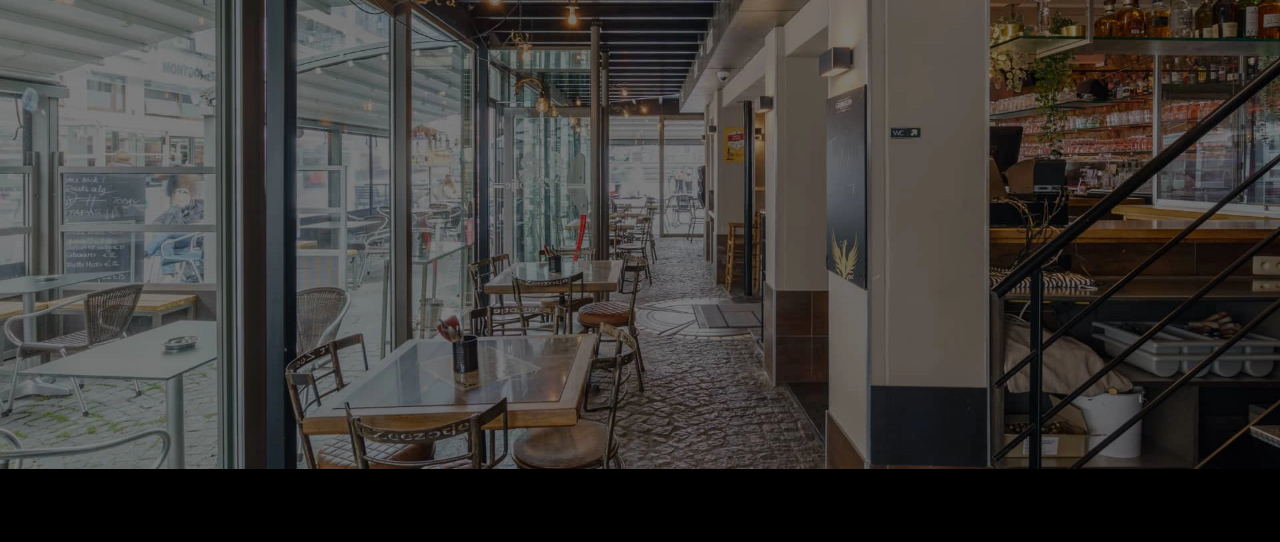
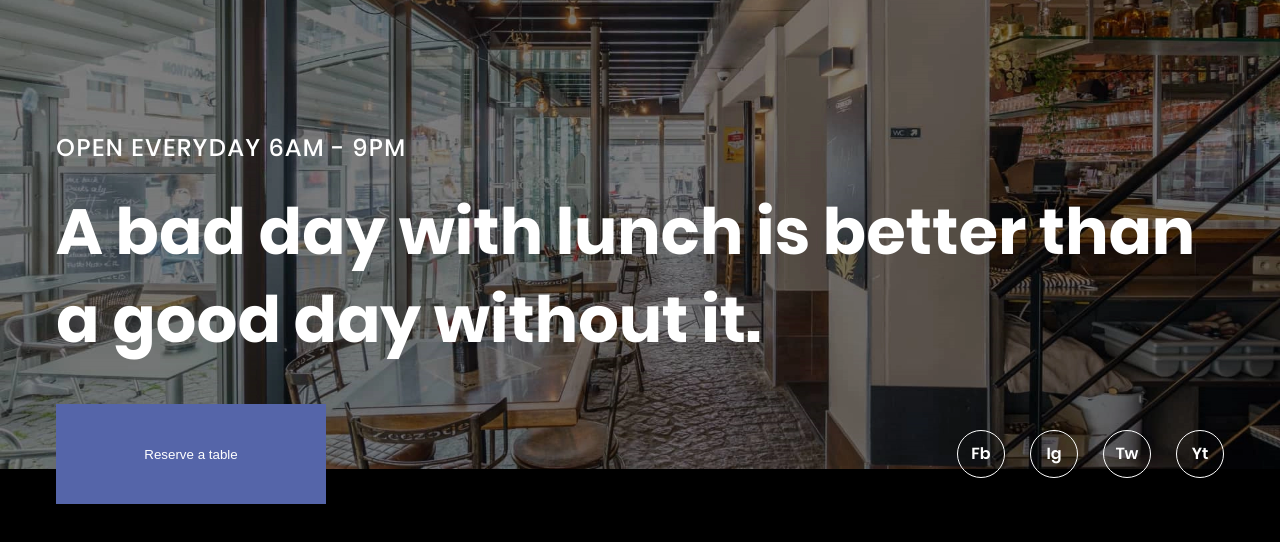
Before and after one commit to segura-deluna/tzeezotje, a plain HTML site: page docs/index.html in a window 1280 px wide. Shown: the part 132-674 px from the top of the page. Drawn offline with Linux system fonts and the light colour scheme.

Commit message:
add section main

```diff
--- a/docs/index.html
+++ b/docs/index.html
@@ -41,7 +41,27 @@
     <div class='phone__number'>+32 9 282 57 25</div>
   </div>
 </header>
-
+    <section class='main'>
+  <p class='main__subtitle'>OPEN EVERYDAY 6AM - 9PM</p>
+  <h1 class='main__title'>A bad day with lunch is better than a good day without it.</h1>
+  <div class='main__socials'>
+    <button class='btn-reset main__btn'>Reserve a table</button>
+    <ul class='main__social social'>
+      <li class='social__icon'>
+        <a href='' class='social__link'>Fb</a>
+      </li>
+      <li class='social__icon'>
+        <a href='' class='social__link'>Ig</a>
+      </li>
+      <li class='social__icon'>
+        <a href='' class='social__link'>Tw</a>
+      </li>
+      <li class='social__icon'>
+        <a href='' class='social__link'>Yt</a>
+      </li>
+    </ul>
+  </div>
+</section>
   </div>
 </section>
 
--- a/src/scss/_header.scss
+++ b/src/scss/_header.scss
@@ -61,5 +61,9 @@
     font-style: normal;
     font-weight: 400;
     line-height: 24px;
+    transition: color .3s ease-in-out;
+    &:hover{
+      color: $tan;
+    }
   }
 }
--- a/src/scss/_main.scss
+++ b/src/scss/_main.scss
@@ -0,0 +1,82 @@
+.main {
+  width: 100%;
+  color: $white;
+  font-family: Poppins;
+
+  &__subtitle {
+    font-variant-numeric: lining-nums proportional-nums;
+    font-size: 24px;
+    font-style: normal;
+    font-weight: 500;
+    line-height: 32px;
+    letter-spacing: 1.44px;
+    margin-bottom: 24px;
+  }
+
+  &__title {
+    font-size: 64px;
+    font-style: normal;
+    font-weight: 700;
+    line-height: 88px;
+    margin-bottom: 40px;
+  }
+
+  &__socials {
+    display:flex;
+    justify-content:space-between;
+    align-items:center;
+  }
+
+  &__btn {
+    width: 270px;
+    height: 100px;
+    background-color: $accent;
+    color: $white;
+    transition: background-color .3s ease-in-out;
+    &:hover{
+      background-color: $accent-hover;
+    }
+  }
+
+  &__social {
+    display: flex;
+  }
+}
+
+.social {
+
+  &__link {
+    display:flex;
+    justify-content:center;
+    align-items:center;
+    width: 100%;
+    height: 100%;
+    color: $white;
+    text-align: center;
+    font-variant-numeric: lining-nums proportional-nums;
+    font-family: Poppins;
+    font-size: 16px;
+    font-style: normal;
+    font-weight: 600;
+    line-height: 24px;
+    transition: color .3s ease-in-out;
+    &:hover{
+      color: $tan;
+    }
+  }
+
+  &__icon {
+    width: 48px;
+    height: 48px;
+    border: 1px solid;
+    border-color: $white;
+    border-radius: 100%;
+    &:not(:last-child){
+      margin-right: 25px;
+    }
+    transition: border-color .3s ease-in-out;
+    &:hover{
+      border-color: $tan;
+    }
+  }
+}
--- a/src/scss/_var.scss
+++ b/src/scss/_var.scss
@@ -9,4 +9,5 @@ $white: #fff;
 $black: #000;
 $gray:#808080;
 $tan:#D3B47F;
-$accent: #3A4574;
+$accent: #5565a9;
+$accent-hover: #6c81de;
```
Also changed, not shown: src/partials/_main.html (+21 -0 lines), docs/css/index.css, docs/css/index.min.css.
